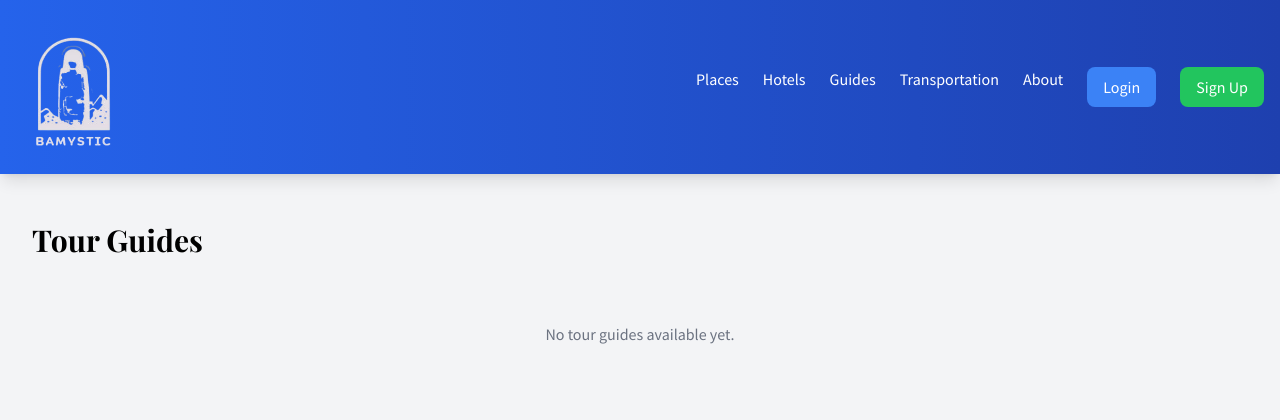
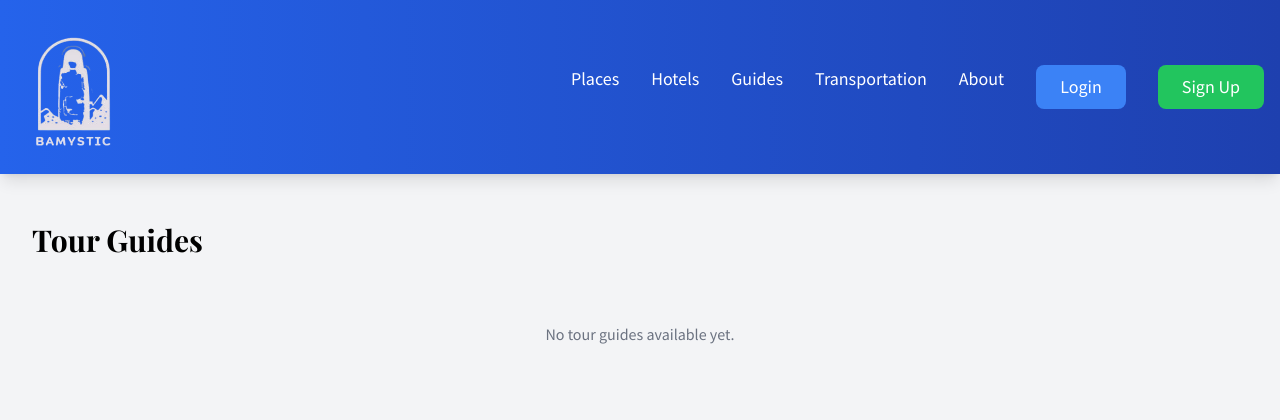
Before and after one commit to AzizullahDarmani/Digital-Bamyan, a Django app: page /guides/ in a window 1280 px wide. Shown: the top 420 px of the page. Run offline with Django 5.2, Linux system fonts and the light colour scheme; data comes from the database, SQL or seed files in the repository; data that the repository does not hold is empty; some libraries are stand-ins or nearby versions.

Commit message:
Assistant checkpoint: Update navigation styling with Playfair font and larger text
Assistant generated file changes:
- main/templates/main/base.html: Update navigation bar styling

---

User prompt:

give this text styel to the navigation bar also, and maximize a bit the navigation contents.

Replit-Commit-Author: Assistant
Replit-Commit-Session-Id: 56790dac-414f-446b-aad4-303f35578f21

```diff
--- a/main/templates/main/base.html
+++ b/main/templates/main/base.html
@@ -30,21 +30,21 @@
                 <a href="{% url 'main:home' %}" class="text-2xl font-bold text-white hover:text-blue-200 transition duration-300 flex items-center space-x-2 nav-brand">
                     <img src="{% static 'images/logo_three.png' %}" alt="Bamystic" class="h-8 w-auto" style="width:120px; height:150px;" >
                 </a>
-                <div class="hidden md:flex space-x-6">
-                    <a href="{% url 'main:places' %}" class="hover:text-blue-200 transition-colors duration-300 font-medium">Places</a>
-                    <a href="{% url 'hotel:hotel_list' %}" class="hover:text-blue-200 transition-colors duration-300 font-medium">Hotels</a>
-                    <a href="{% url 'main:guides' %}" class="hover:text-blue-200 transition-colors duration-300 font-medium">Guides</a>
-                    <a href="{% url 'transportation:transportation_list' %}" class="hover:text-blue-200 transition-colors duration-300 font-medium">Transportation</a>
-                    <a href="{% url 'main:about' %}" class="hover:text-blue-200 transition-colors duration-300 font-medium">About</a>
+                <div class="hidden md:flex space-x-8">
+                    <a href="{% url 'main:places' %}" class="text-lg font-playfair hover:text-blue-200 transition-colors duration-300">Places</a>
+                    <a href="{% url 'hotel:hotel_list' %}" class="text-lg font-playfair hover:text-blue-200 transition-colors duration-300">Hotels</a>
+                    <a href="{% url 'main:guides' %}" class="text-lg font-playfair hover:text-blue-200 transition-colors duration-300">Guides</a>
+                    <a href="{% url 'transportation:transportation_list' %}" class="text-lg font-playfair hover:text-blue-200 transition-colors duration-300">Transportation</a>
+                    <a href="{% url 'main:about' %}" class="text-lg font-playfair hover:text-blue-200 transition-colors duration-300">About</a>
                     {% if user.is_authenticated %}
-                        <a href="{% url 'main:favorites' %}" class="hover:text-blue-200 transition-colors duration-300 font-medium">Favorites</a>
+                        <a href="{% url 'main:favorites' %}" class="text-lg font-playfair hover:text-blue-200 transition-colors duration-300">Favorites</a>
                         {% if user.is_superuser %}
-                        <a href="{% url 'main:analytics' %}" class="hover:text-blue-200 transition-colors duration-300 font-medium">Analytics</a>
+                        <a href="{% url 'main:analytics' %}" class="text-lg font-playfair hover:text-blue-200 transition-colors duration-300">Analytics</a>
                         {% endif %}
-                        <a href="{% url 'main:logout' %}" class="bg-red-500 hover:bg-red-600 px-4 py-2 rounded-lg transition duration-300 font-medium">Logout</a>
+                        <a href="{% url 'main:logout' %}" class="text-lg bg-red-500 hover:bg-red-600 px-6 py-2 rounded-lg transition duration-300 font-playfair">Logout</a>
                     {% else %}
-                        <a href="{% url 'main:login' %}" class="bg-blue-500 hover:bg-blue-600 px-4 py-2 rounded-lg transition duration-300 font-medium">Login</a>
-                        <a href="{% url 'main:signup' %}" class="bg-green-500 hover:bg-green-600 px-4 py-2 rounded-lg transition duration-300 font-medium">Sign Up</a>
+                        <a href="{% url 'main:login' %}" class="text-lg bg-blue-500 hover:bg-blue-600 px-6 py-2 rounded-lg transition duration-300 font-playfair">Login</a>
+                        <a href="{% url 'main:signup' %}" class="text-lg bg-green-500 hover:bg-green-600 px-6 py-2 rounded-lg transition duration-300 font-playfair">Sign Up</a>
                     {% endif %}
                 </div>
             </div>
```
